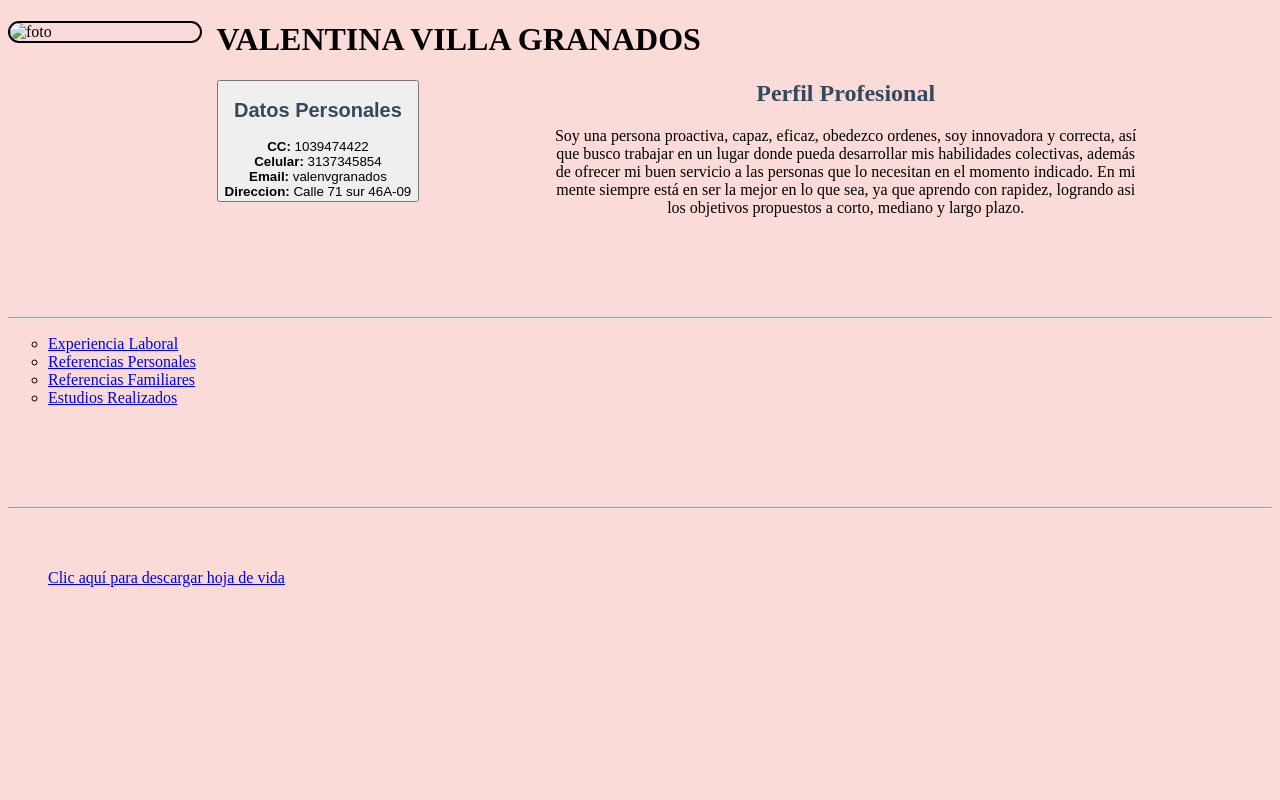
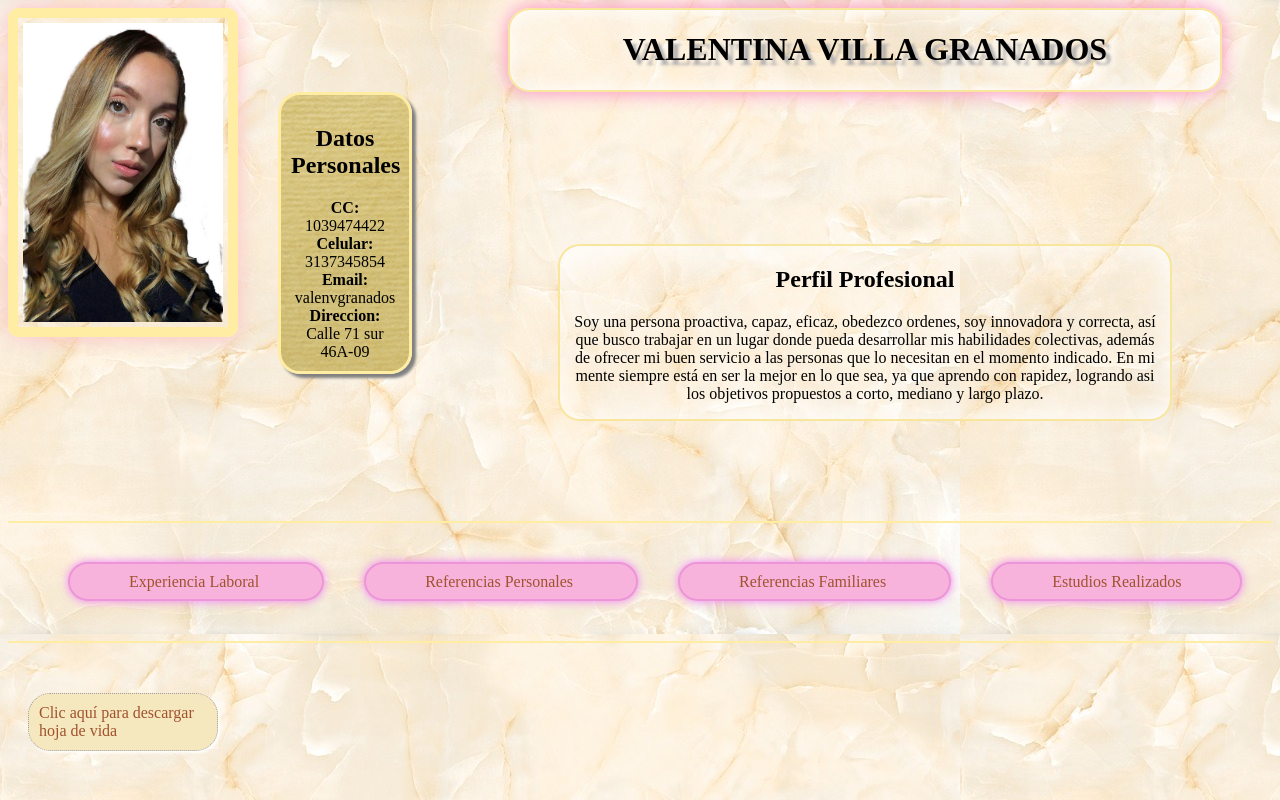
Before and after one commit to valenvg18/SofkaU_Taller_HTML-CSS3-JS, a plain HTML site: page Taller_HTML5/index.html in a window 1280 px wide. Drawn offline with Linux system fonts and the light colour scheme.

Commit message:
Agregue CSS a la primera pagina

```diff
--- /dev/null
+++ b/Taller_HTML5/CSS/estilos.css
@@ -0,0 +1,122 @@
+body {
+    background: url('../Img/fondo.jpg');
+}
+
+img {
+    height: auto;
+    width: auto;
+    max-height: 500px;
+    max-width: 200px;
+    border: 10px solid rgb(255, 237, 164);
+    border-radius:10px;
+    padding: 5px;
+    box-shadow: 0px 0px 20px pink;
+}
+
+#contenedor_foto {
+
+    float: left;
+    margin-right: 15px;
+    margin-bottom: 60px;
+    height: 15%;
+    width: 15%;
+    border: radius 30px;
+
+}
+
+.contenedor_nombre {
+    text-align: center;
+    border: 2px solid rgb(249, 230, 157);
+    border-radius:22px;
+    text-shadow: 5px 5px 3px rgb(179, 177, 177);
+    margin-left: 500px;
+    margin-right: 50px;
+    box-shadow: 0px 0px 20px white inset, 0px 0px 20px rgb(250, 138, 192);
+}
+
+
+#Contenedor_DatosPersonales {
+    border:3px solid rgb(255, 237, 164);
+    border-radius:22px;
+    background-image: url('../Img/fondo_DatosPersonales.png');
+    background-position: center center;
+    background-size: auto;
+    padding:10px;
+    margin-left:270px;
+    margin-right:860px;
+    box-shadow: 4px 4px 3px gray;
+    text-align: center;
+}
+
+#Contenedor_Perfil {
+    text-align: center;
+    border: 2px solid rgb(249, 230, 157);
+    border-radius:22px;
+    margin-left: 550px;
+    margin-top: -130px;
+    margin-right: 100px;
+    margin-bottom: 100px;
+    box-shadow: 0px 0px 40px white inset;
+}
+
+#Caja_enlace {
+
+    width:300px;
+   height:100px;
+   border:2px solid rgb(236, 149, 216);
+   border-radius:22px;
+   background-color:#f7b3db;
+   padding:9px;
+   box-shadow: 0 0 10px rgb(239, 128, 244);
+
+    display: inline;
+    float: top;
+    margin-left: 20px;
+    margin-right: 20px;
+}
+
+.enlace {
+
+    display: inline;
+    float: top;
+
+    margin-left: 50px;
+    margin-right: 50px;
+    margin-top: 100px;
+    margin-bottom: 100px
+
+}
+
+
+
+hr {
+    border-style: double;
+    size: 4;
+    color: rgb(255, 237, 164);
+    margin-top: 50px;
+    margin-bottom: 50px
+}
+
+#Contenedor_descarga {
+    border:1px dotted rgb(162, 156, 160);
+    border-radius:22px;
+    background-color:rgb(245, 232, 191);
+    padding:10px;
+    margin-left:20px;
+    margin-right:1054px;
+    box-shadow: 2px 2px 3px rgb(255, 255, 255);
+}
+
+a{
+    text-decoration:none;
+    color:sienna;
+}
+
+a:hover {
+    color:papayawhip;
+}
+
+
+
+
+/* <hr size="2"> */
--- a/Taller_HTML5/index.html
+++ b/Taller_HTML5/index.html
@@ -4,14 +4,14 @@
     <meta charset="UTF-8" />
     <meta name="viewport" content="width=device-width, initial-scale=1.0" />
     <title>Hoja de Vida</title>
+    <link rel="stylesheet" href="CSS/estilos.css" type="text/css" />
   </head>
-  <body bgcolor="#FADBD8">
+  <body>
     <header>
       <div id="contenedor_foto">
-        <img src="proyectohtml/picture.jpeg" alt="foto"
-          style="float: left; margin-right: 15px; margin-bottom: 60px; height: 15%; width: 15%;border: 2px solid black;border-radius:20px"/>
+        <img src="img/picture.jpeg" alt="foto"/>
       </div>
-      <div id="contenedor_nombre">
+      <div class="contenedor_nombre">
         <h1>VALENTINA VILLA GRANADOS</h1>
       </div>
     </header>
@@ -19,20 +19,23 @@
     <section class="Informacion">
 
       <div id="Contenedor_DatosPersonales">
-        <article style="float: left;">
-          <button >
-            <font color="#34495E"><h2>Datos Personales</h2></font>
+        <article>
+
+          <!-- <button class="boton"> -->
+            <h2>Datos Personales</h2>
             <b>CC:</b> 1039474422 <br>
             <b>Celular:</b> 3137345854 <br>
             <b>Email:</b> valenvgranados <br>
-            <b>Direccion:</b> Calle 71 sur 46A-09
-          </button>
+            <b>Direccion:</b> Calle 71 sur 46A-09 <br>
+          <!-- </button> -->
+
         </article>
       </div>
+
       <div id="Contenedor_Perfil">
-        <article style="float:center;">
-          <font color="#34495E"><h2 align="center">Perfil Profesional</h2></font>
-          <p align="center">
+        <article>
+          <h2>Perfil Profesional</h2>
+          <p>
             Soy una persona proactiva, capaz, eficaz, obedezco ordenes, soy innovadora y correcta, así<br>
             que busco trabajar en un lugar donde pueda desarrollar mis habilidades colectivas, además <br>
             de ofrecer mi buen servicio a las personas que lo necesitan en el momento indicado. En mi <br>
@@ -45,26 +48,22 @@
     </section>
 
     <nav>
-      <div style="clear:both; margin-top: 100px; margin-bottom: 100px">
-        <hr size="2">
+      <hr>
+      <ul type="circle">
+        <div id="Caja_enlace"><li class="enlace"><a href="exp_laboral.html"> Experiencia Laboral </a></li></div>
+        <div id="Caja_enlace"><li class="enlace"><a href="ref_personales.html"> Referencias Personales </a></li> </div>
+        <div id="Caja_enlace"><li class="enlace"><a href="ref_familiares.html"> Referencias Familiares </a></li></div>
+        <div id="Caja_enlace"><li class="enlace"><a href="estudios.html"> Estudios Realizados </a></li> </div>
+      </ul>
+    </nav>
 
-        <ul type="circle">
-          <li><a href="exp_laboral.html"> Experiencia Laboral </a></li>
-          <li><a href="ref_personales.html"> Referencias Personales </a></li>
-          <li><a href="ref_familiares.html"> Referencias Familiares </a></li>
-          <li><a href="estudios.html"> Estudios Realizados </a></li>
-        </ul>
+    <hr>
 
 
-
-      </div>
-    </nav>
-
-    <footer>
-      <hr size="2">
-      <div id="Contenedor_descarga" style="margin-top: 60px; margin-left:40px;">
-        <a href="HojaDeVida.pdf"> Clic aquí para descargar hoja de vida </a>
-      </div>
-    </footer>
+    <div id="Contenedor_descarga">
+      <footer>
+        <a href="Download/HojaDeVida.pdf"> Clic aquí para descargar hoja de vida </a>
+      </footer>
+    </div>
   </body>
 </html>
```
Also changed, not shown: Taller_HTML5/Img/fondo.jpg (added), Taller_HTML5/Img/fondo_DatosPersonales.png (added).
